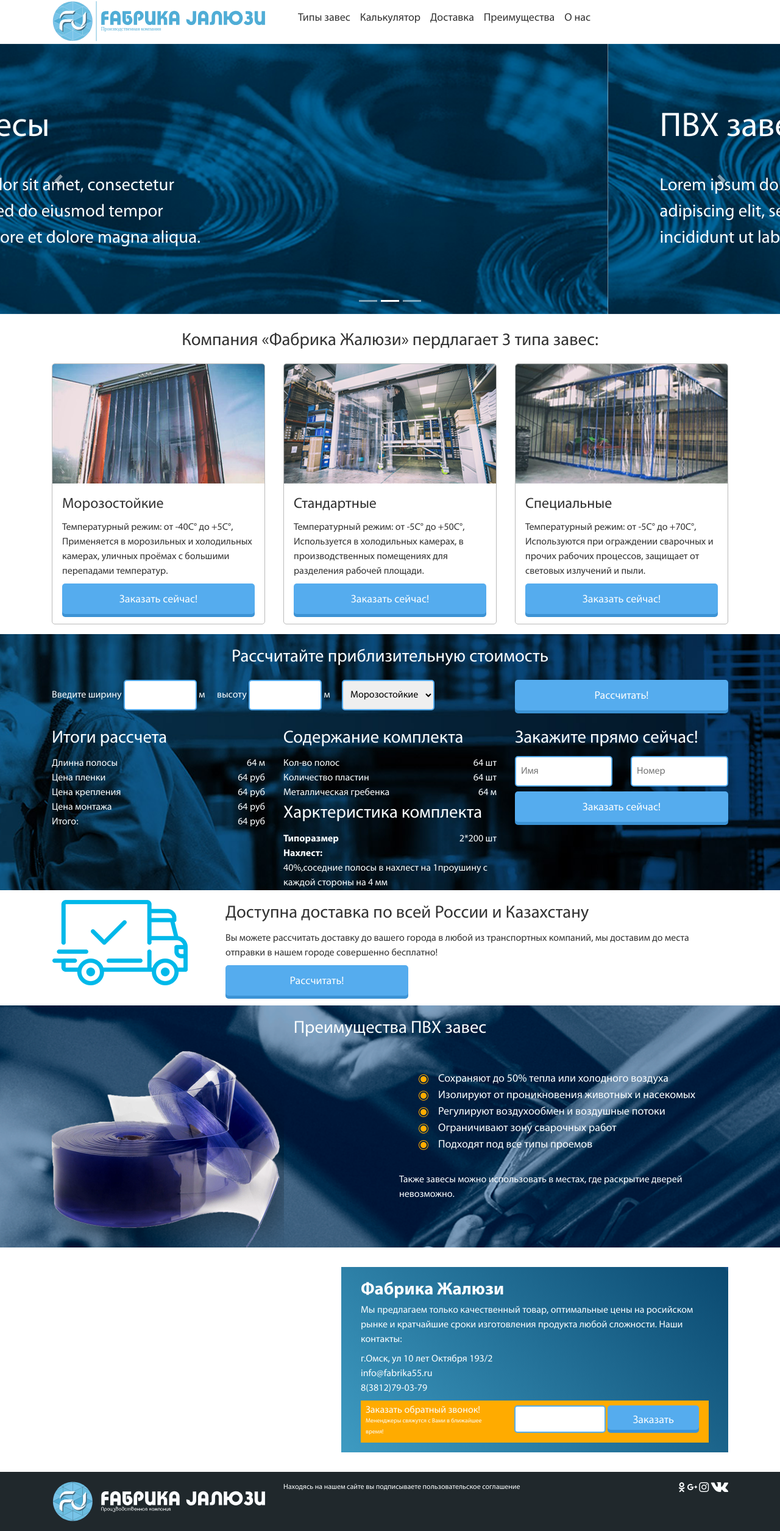
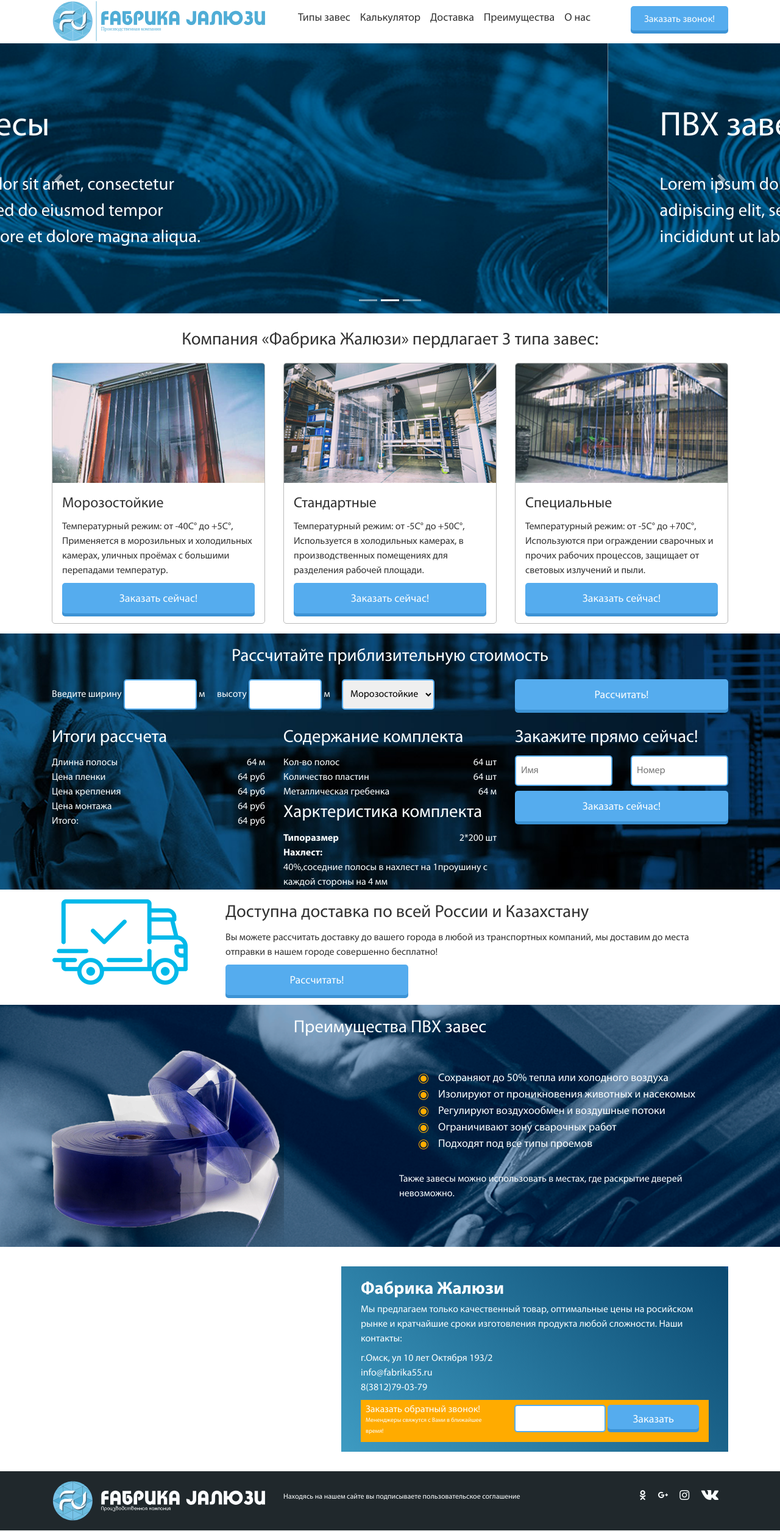
Before and after one commit to RuslanKasymov/pvh.vr, a plain HTML site: page index.html in a window 1280 px wide. Shown: the whole page at 61% size. Drawn offline with Linux system fonts and the light colour scheme; files whose address does not match are found by name.

Commit message:
мелкие правки верстки

```diff
--- a/css/style.css
+++ b/css/style.css
@@ -264,16 +264,28 @@ body {
 }
 .footer-social{
     text-align: right;
+    line-height: 52px;
 }
 .footer-social a{
     color: #fafdfe;
+    margin-right: 1rem;
 }
 .footer-social a:hover{
     filter: drop-shadow(0 0 5px #fff);
     text-decoration: none;
 }
-
-
+.footer-text{
+    line-height: 52px;
+}
+.footer-text a{
+    color: #fafdfe;
+}
+.btn-header{
+    height: 40px;
+    line-height: 30px;
+    margin-top: 10px;
+    font-size: 1rem;
+}
 @font-face {
     font-family: 'icomoon';
     src:  url('icomoon/icomoon.eot?2w4rbw');
--- a/index.html
+++ b/index.html
@@ -20,7 +20,7 @@
 			<div class="row">
 				<div class="col-sm-4 col-12">
 					<div class="logo">
-						<img src="images/logo.svg" alt="Фабрика жалюзи">
+						<img src="images/logo.svg" alt="фабрика жалюзи">
 					</div>
 				</div>
 				<div class="col-sm-6">
@@ -49,10 +49,8 @@
 						</div>
 					</nav>
 				</div>
-				<div class="col-sm-6">
-					<div class="btn-fj">
-
-					</div>
+				<div class="col-sm-2">
+						<div class="btn blue btn-header">Заказать звонок!</div>
 				</div>
 			</div>
 		</div>
@@ -340,7 +338,7 @@
 					</div>
 				</div>
 				<div class="col-sm-6">
-					<div class="footer-text">Находясь на нашем сайте вы подписываете пользовательское соглашение</div>
+					<div class="footer-text">Находясь на нашем сайте вы подписываете <a href="">пользовательское соглашение</a></div>
 				</div>
 				<div class="col-sm-2">
 					<div class="footer-social">
@@ -393,7 +391,7 @@
 <script type="text/javascript">
     ymaps.ready(function () {
         var myMap = new ymaps.Map('map_contact', {
-                center: [54.987962, 73.433654],
+                center: [54.987962, 73.441554],
                 zoom: 16,
                 controls: []
             }),
```
